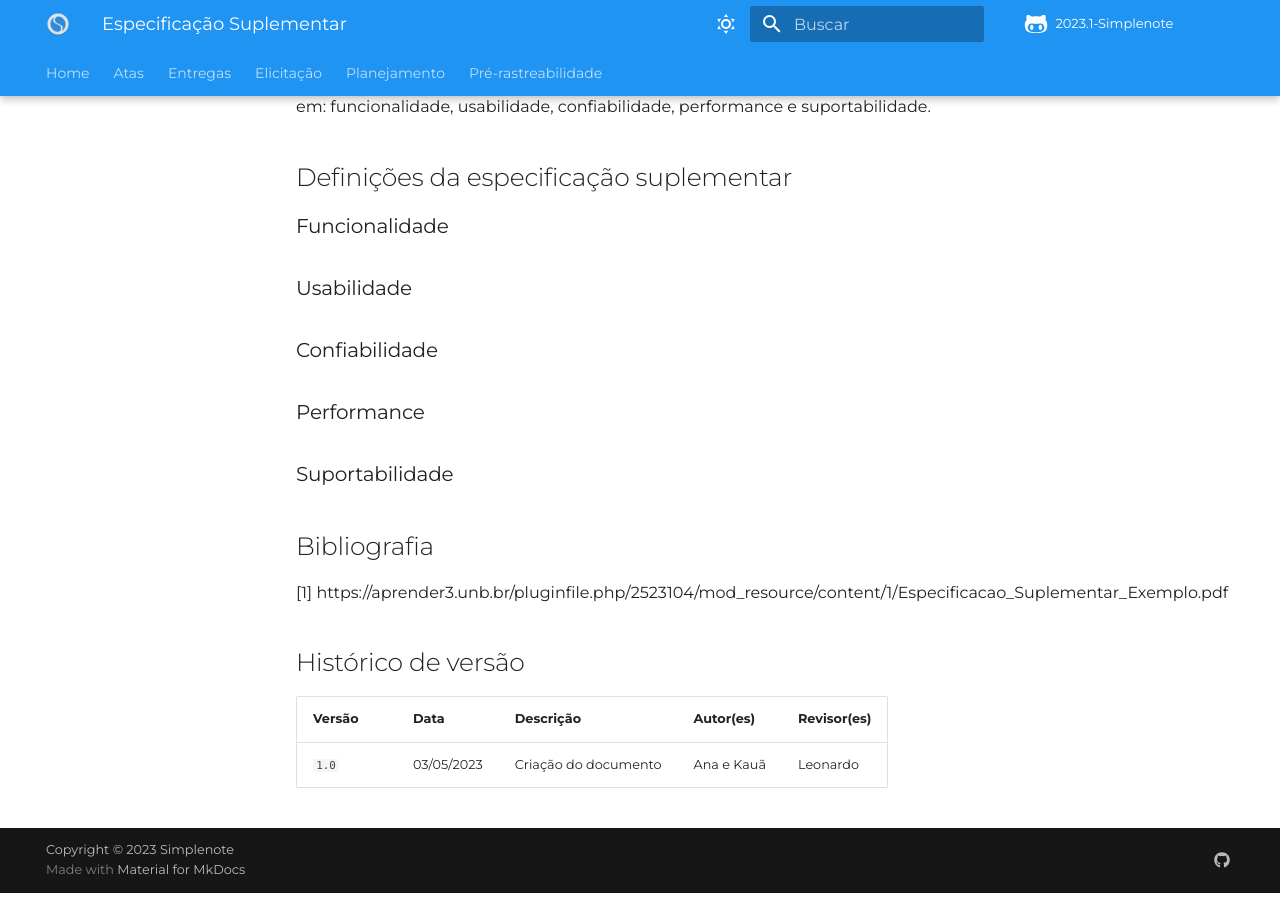
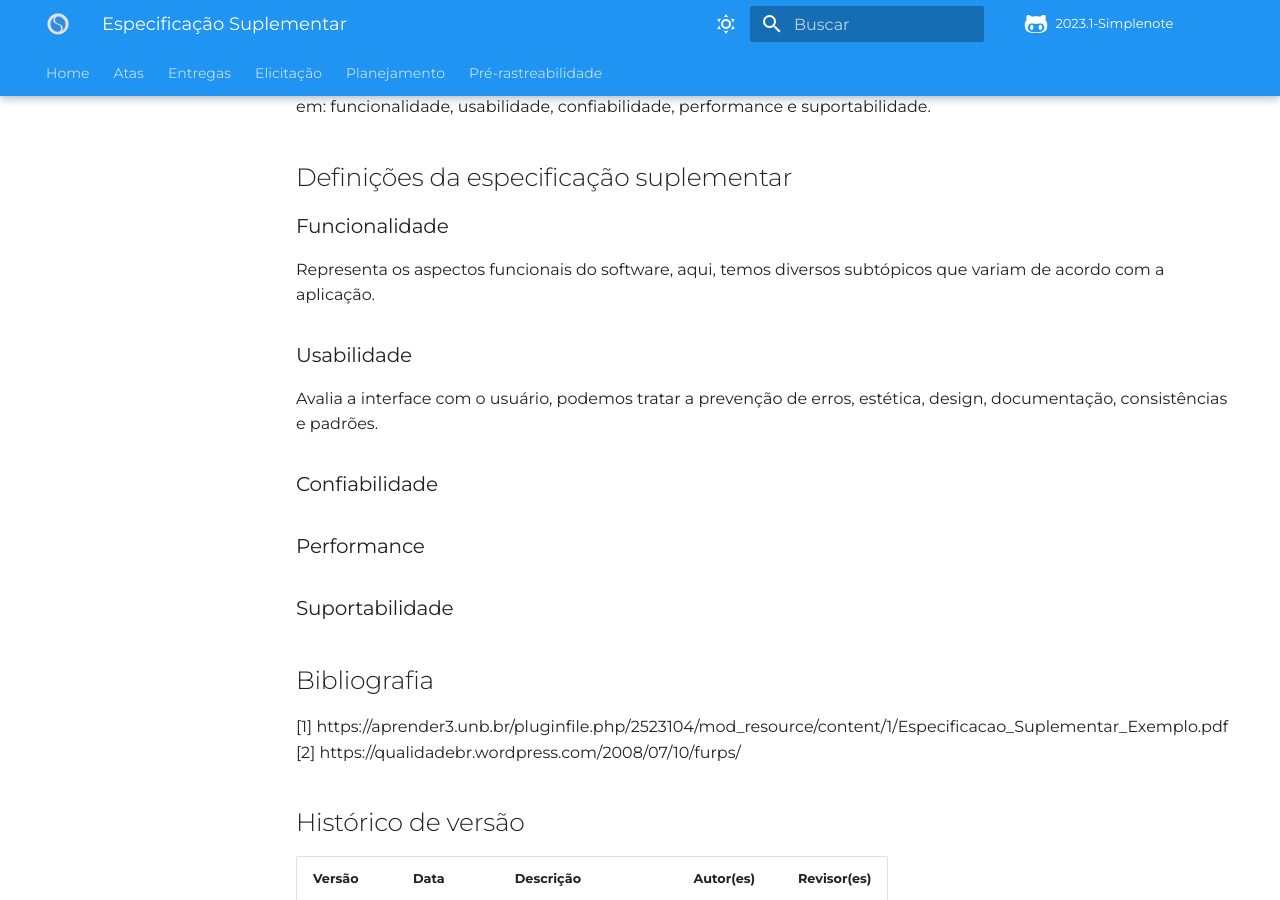
Before and after one commit to Requisitos-de-Software/2023.1-Simplenote, an MkDocs documentation site: the page built from docs/modelagem/especificacao_suplementar.md, in a window 1280 px wide and 900 px high, scrolled down 378 px. Built offline with MkDocs 1.6.1 and Material for MkDocs 9.7.7, drawn with Linux system fonts in a browser that asks for light colours; some web fonts are replaced; comment, search, counter and statistics services are not loaded.

Commit message:
Update especificacao_suplementar.md

```diff
--- a/docs/modelagem/especificacao_suplementar.md
+++ b/docs/modelagem/especificacao_suplementar.md
@@ -8,9 +8,10 @@ Para a produção deste artefacto, foi utilizado o modelo FURPS+, na qual defini
 
 ## Definições da especificação suplementar
 ### Funcionalidade
-
+Representa os aspectos funcionais do software, aqui, temos diversos subtópicos que variam de acordo com a aplicação.
 
 ### Usabilidade
+Avalia a interface com o usuário, podemos tratar a prevenção de erros, estética, design, documentação, consistências e padrões.
 
 ### Confiabilidade
 
@@ -20,6 +21,7 @@ Para a produção deste artefacto, foi utilizado o modelo FURPS+, na qual defini
 
 ## Bibliografia
 [1] https://aprender3.unb.br/pluginfile.php/2523104/mod_resource/content/1/Especificacao_Suplementar_Exemplo.pdf
+[2] https://qualidadebr.wordpress.com/2008/07/10/furps/
 
 ## Histórico de versão
 | Versão | Data | Descrição| Autor(es)| Revisor(es)
```
